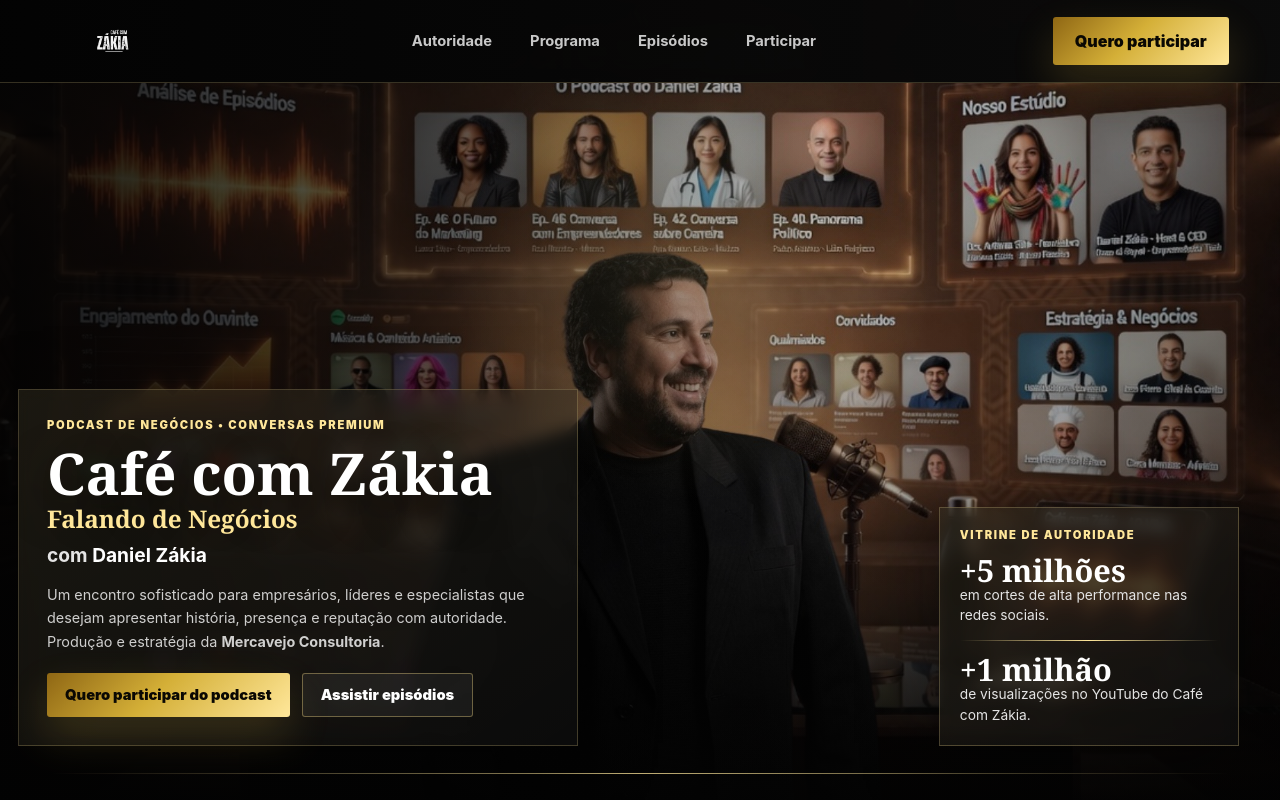
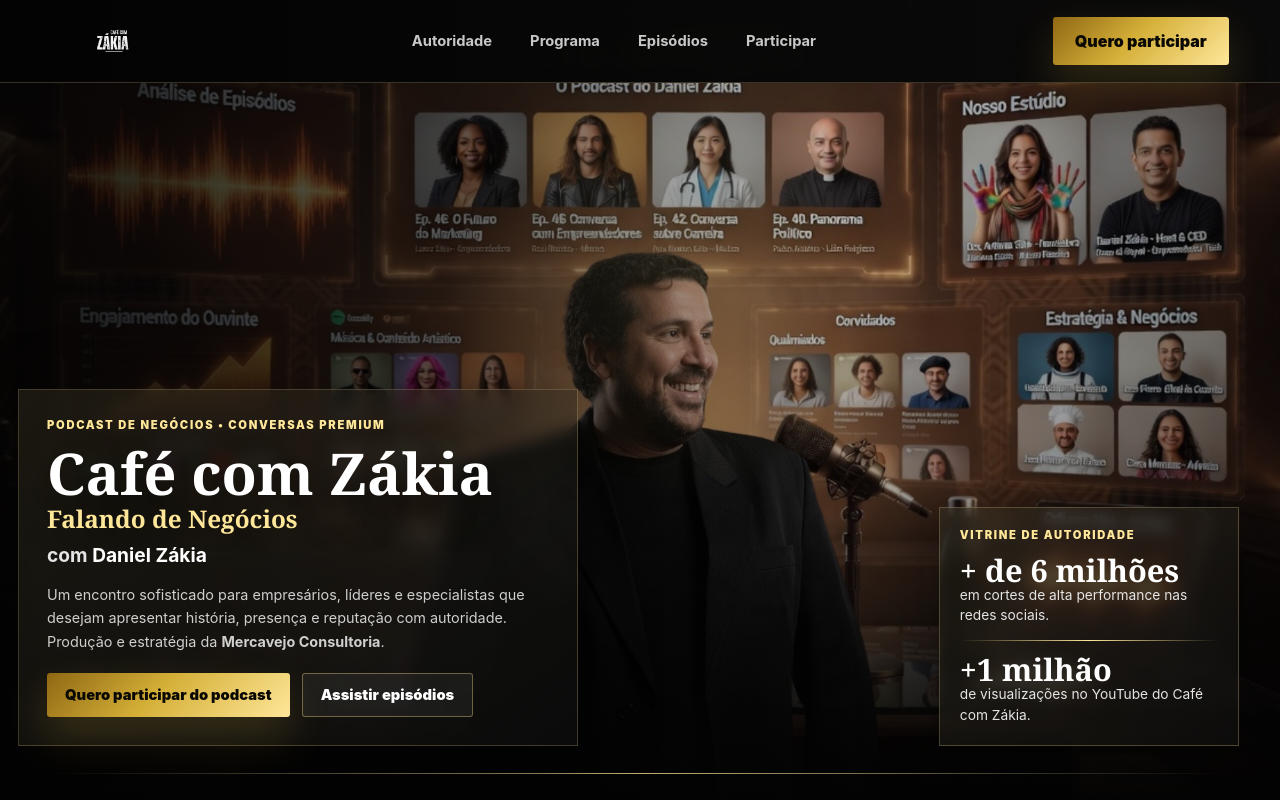
Before and after one commit to Mercavejo/SITE-CAFE-COM-ZAKIA, a Next.js app: page / in a window 1280 px wide. Shown: the top 800 px of the page. Built offline with nearby package versions, Linux system fonts and the light colour scheme.

Commit message:
chore: atualizar corte viral para 6 milhoes

```diff
--- a/app/[slug]/page.tsx
+++ b/app/[slug]/page.tsx
@@ -264,7 +264,7 @@ export default async function SeoTopicPage({ params }: PageProps) {
             Daniel Zákia
           </a>
           <a href={instagramReelUrl} target="_blank" rel="noopener">
-            Corte com 5M+
+            Corte com + de 6 milhões
           </a>
           <a href={mercavejoUrl} target="_blank" rel="noopener">
             Mercavejo Consultoria
--- a/app/layout.tsx
+++ b/app/layout.tsx
@@ -27,7 +27,7 @@ export const metadata: Metadata = {
     "marketing e negócios",
     "YouTube @cafecomzakia",
     "Instagram @cafecomzakia",
-    "corte viral 5 milhões",
+    "corte viral mais de 6 milhões",
     "Mercavejo Consultoria",
   ],
   authors: [{ name: "Mercavejo Consultoria", url: "https://www.mercavejo.com.br" }],
--- a/app/page.tsx
+++ b/app/page.tsx
@@ -170,7 +170,7 @@ export default function Home() {
           </div>
           <aside className="hero-panel" aria-label="Indicadores do Café com Zákia">
             <span className="panel-label">Vitrine de autoridade</span>
-            <strong>+5 milhões</strong>
+            <strong>+ de 6 milhões</strong>
             <p>em cortes de alta performance nas redes sociais.</p>
             <div className="panel-line" />
             <strong>+1 milhão</strong>
@@ -214,7 +214,7 @@ export default function Home() {
           <h2>O Café com Zákia também é referência para quem procura negócios, entrevistas, vídeos e marketing.</h2>
           <p>
             O site trabalha junto com o YouTube <strong>@cafecomzakia</strong> e o Instagram{" "}
-            <strong>@cafecomzakia</strong>, incluindo prova social com corte acima de 5 milhões
+            <strong>@cafecomzakia</strong>, incluindo prova social com corte acima de 6 milhões
             de visualizações.
           </p>
         </div>
@@ -262,7 +262,7 @@ export default function Home() {
             </a>
             <a href={instagramReelUrl} target="_blank" rel="noopener">
               <span>Instagram</span>
-              <strong>+5 milhões</strong>
+              <strong>+ de 6 milhões</strong>
               <small>corte viral no @cafecomzakia</small>
             </a>
           </div>
@@ -329,7 +329,7 @@ export default function Home() {
               Abrir canal no YouTube
             </a>
             <a className="button outline full" href={instagramReelUrl} target="_blank" rel="noopener">
-              Ver corte com 5M+
+              Ver corte com + de 6 milhões
             </a>
           </aside>
         </div>
--- a/app/seo-data.ts
+++ b/app/seo-data.ts
@@ -48,7 +48,7 @@ export const seoTopicList: SeoTopic[] = [
       "YouTube @cafecomzakia",
       "Instagram @cafecomzakia",
     ],
-    proof: "+5 milhões em corte viral no Instagram @cafecomzakia e +1 milhão de visualizações no YouTube.",
+    proof: "+ de 6 milhões em corte viral no Instagram @cafecomzakia e +1 milhão de visualizações no YouTube.",
     sections: [
       {
         title: "Por que participar",
@@ -197,7 +197,7 @@ export const seoTopicList: SeoTopic[] = [
       "negócios e empreendedorismo",
       "Daniel Devitto Zákia",
       "www.danieldevittozakia.com.br",
-      "corte viral 5 milhões",
+      "corte viral mais de 6 milhões",
     ],
     proof: "A força do programa está em unir imagem, conversa, distribuição, YouTube, Instagram e posicionamento.",
     sections: [
```
